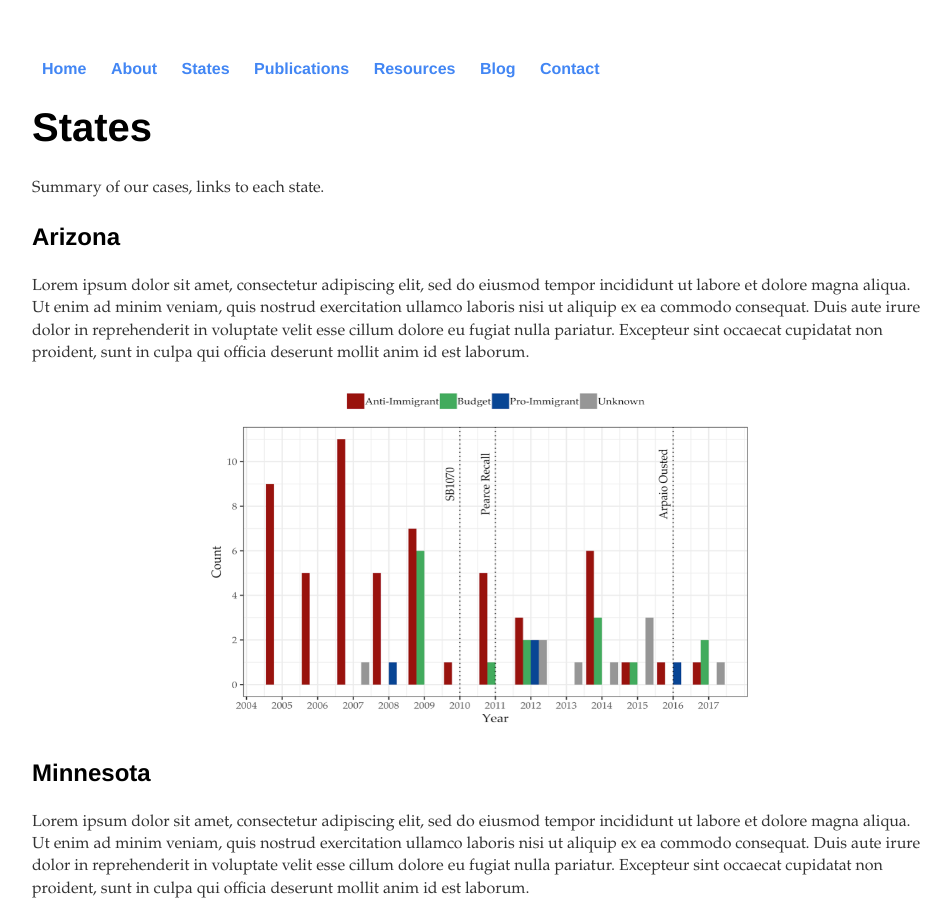
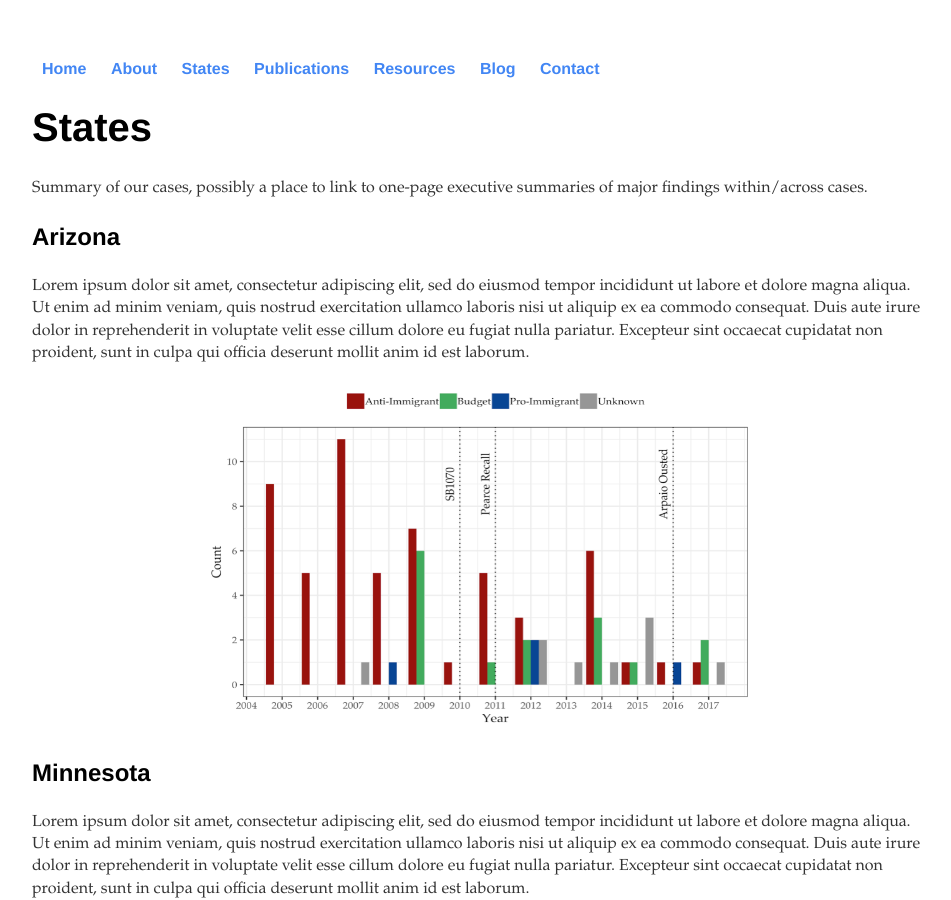
Before and after one commit to org-people-power/org-people-power.github.io, a Jekyll site: the page built from states/index.html, in a window 1280 px wide and 900 px high. Shown: the whole window, without its empty margins (160-1111 px from the left). Built offline with Jekyll 4.4.1, drawn with Linux system fonts in a browser that asks for light colours.

Commit message:
Update index.html

```diff
--- a/states/index.html
+++ b/states/index.html
@@ -4,7 +4,7 @@ title: States
 ---
 <div class="blurb">
 	<h1>States</h1>
-	<p>Summary of our cases, links to each state.</p>
+	<p>Summary of our cases, possibly a place to link to one-page executive summaries of major findings within/across cases.</p>
 
 	<h3> Arizona </h3>
 	<p> Lorem ipsum dolor sit amet, consectetur adipiscing elit, sed do eiusmod tempor incididunt ut labore et dolore magna aliqua. Ut enim ad minim veniam, quis nostrud exercitation ullamco laboris nisi ut aliquip ex ea commodo consequat. Duis aute irure dolor in reprehenderit in voluptate velit esse cillum dolore eu fugiat nulla pariatur. Excepteur sint occaecat cupidatat non proident, sunt in culpa qui officia deserunt mollit anim id est laborum.</p>
```
